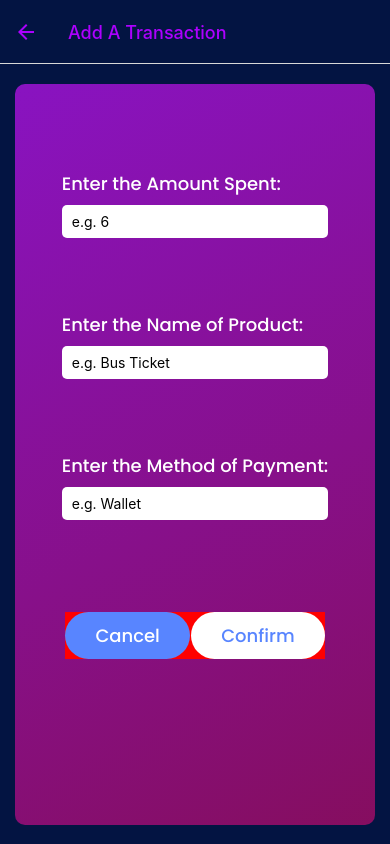
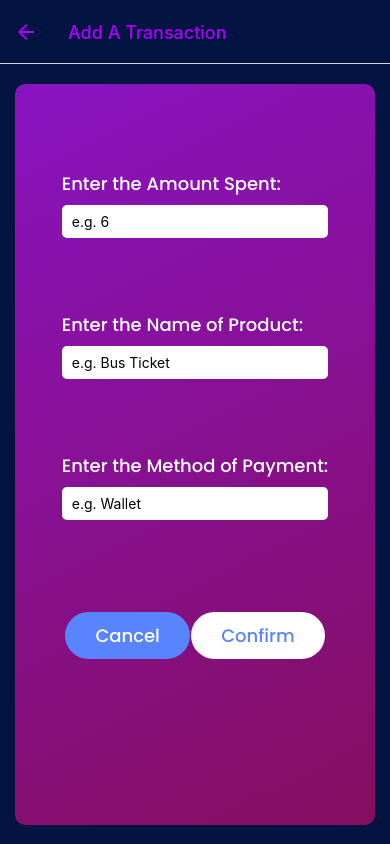
Before and after one commit to TheHood02/xpenditure-react-native-app, a React Native app: screen /AddTransactionScreen in a window 390 px wide. Built offline with nearby package versions, Linux system fonts and the light colour scheme; no server answers; the database is empty.

Commit message:
remove red background

```diff
--- a/src/Screens/AddTransactionScreen/AddTransactionForm.js
+++ b/src/Screens/AddTransactionScreen/AddTransactionForm.js
@@ -156,7 +156,7 @@ const styles = StyleSheet.create({
     flexDirection: "row",
     justifyContent: "space-between",
     marginBottom: "35%",
-    backgroundColor: 'red'
+    // backgroundColor: 'red'
   },
   btn1: {
     backgroundColor: "#5885FF",
```
